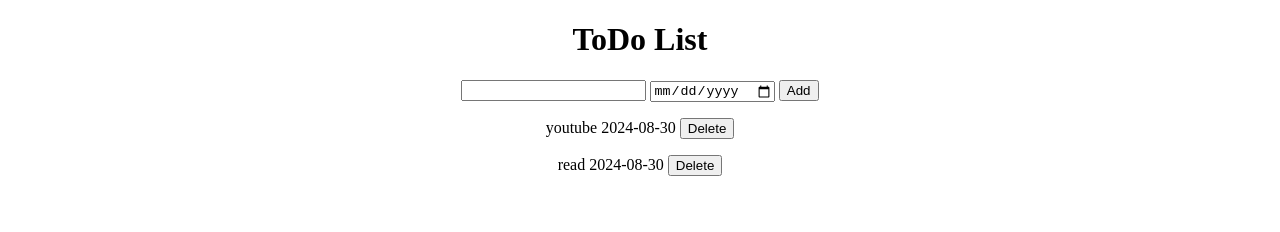
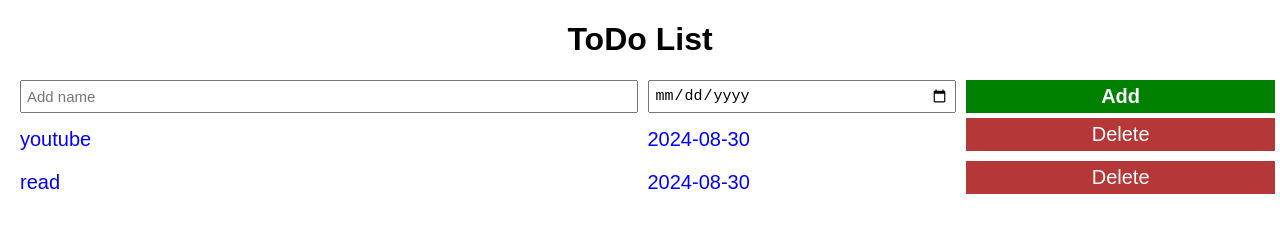
Before and after one commit to abdel1413/toDoList, a plain HTML site: page index.html in a window 1280 px wide. Drawn offline with Linux system fonts and the light colour scheme.

Commit message:
added delete and styling

```diff
--- a/index.css
+++ b/index.css
@@ -1,4 +1,57 @@
 body {
   margin: 0;
+
+  font-family: Arial, Helvetica, sans-serif;
+}
+h1 {
   text-align: center;
 }
+
+.body-container {
+  margin-bottom: 40px;
+}
+.container-grid {
+  display: grid;
+  grid-template-columns: 2fr 1fr 1fr;
+  margin: 5px;
+  gap: 10px;
+  padding-left: 15px;
+}
+.input-text,
+.input-date {
+  padding: 5px;
+  font-size: 15px;
+}
+
+.delete-btn,
+.add-btn {
+  font-size: 15px;
+  padding-top: 5px;
+  padding-bottom: 5px;
+}
+
+.add-btn {
+  background: green;
+  font-weight: bold;
+  color: white;
+  font-family: Arial, Helvetica, sans-serif;
+  font-size: 20px;
+  border: none;
+}
+
+/* .name-div {
+  margin-left: 15px;
+} */
+.date-div,
+.name-div {
+  padding-top: 10px;
+  color: blue;
+  font-size: 20px;
+}
+.delete-btn {
+  background: rgb(182, 55, 55);
+  border: none;
+  color: white;
+  font-family: Arial, Helvetica, sans-serif;
+  font-size: 20px;
+}
--- a/index.html
+++ b/index.html
@@ -9,10 +9,13 @@
 </head>
 <body>
     <h1>ToDo List </h1>
-    <input type="text" class="input-text">
-    <input type="date" class="input-date">
-    <button class="add-btn" onclick="addElement()">Add</button>
-    <div class="container-el"></div>
+    <div class="body-container container-grid">
+        <input type="text" placeholder="Add name" class="input-text">
+        <input type="date" class="input-date">
+        <button class="add-btn" onclick="addElement()">Add</button>
+    </div>
+     <div class="container-el  container-grid"></div>
+
     <script src="index.js"></script>
 </body>
 </html>
--- a/index.js
+++ b/index.js
@@ -18,17 +18,24 @@ const todoListArray = [
 function render() {
   let inputString = "";
   for (let i = 0; i < todoListArray.length; i++) {
-    inputString += `<p>
-    ${todoListArray[i].name} ${todoListArray[i].date}
-    <button onclick="deleteElement()">Delete</button>
-    </p>`;
+    // console.log(todoListArray[i], i);
+    const html = `
+    <div class="name-div">${todoListArray[i].name} </div>
+    <div class="date-div">${todoListArray[i].date} </div>
+        <button onclick="
+        deleteElement(${i})
+        "
+        class="delete-btn"
+        >Delete
+        </button>
+    `;
+    inputString += html;
   }
-
   container.innerHTML = inputString;
 }
 render();
+
 function addElement() {
-  console.log("you added value", inputDate.value);
   todoListArray.push({
     name: `${inputText.value}`,
     date: `${inputDate.value}`,
@@ -37,3 +44,9 @@ function addElement() {
   render();
   inputText.value = "";
 }
+
+function deleteElement(index) {
+  console.log(todoListArray[index]);
+  todoListArray.splice(index, 1);
+  render();
+}
```
Also changed, not shown: 1 other file.
